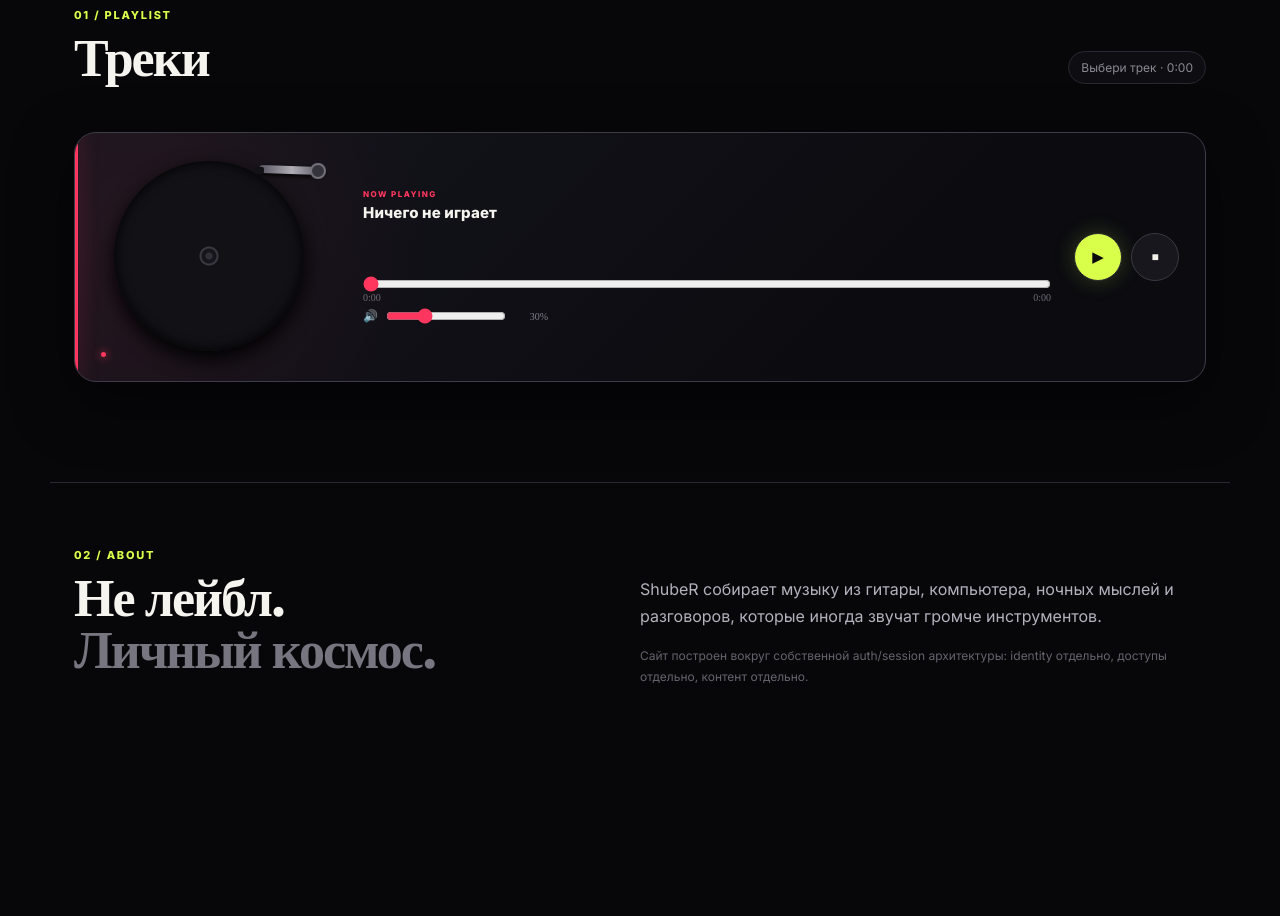
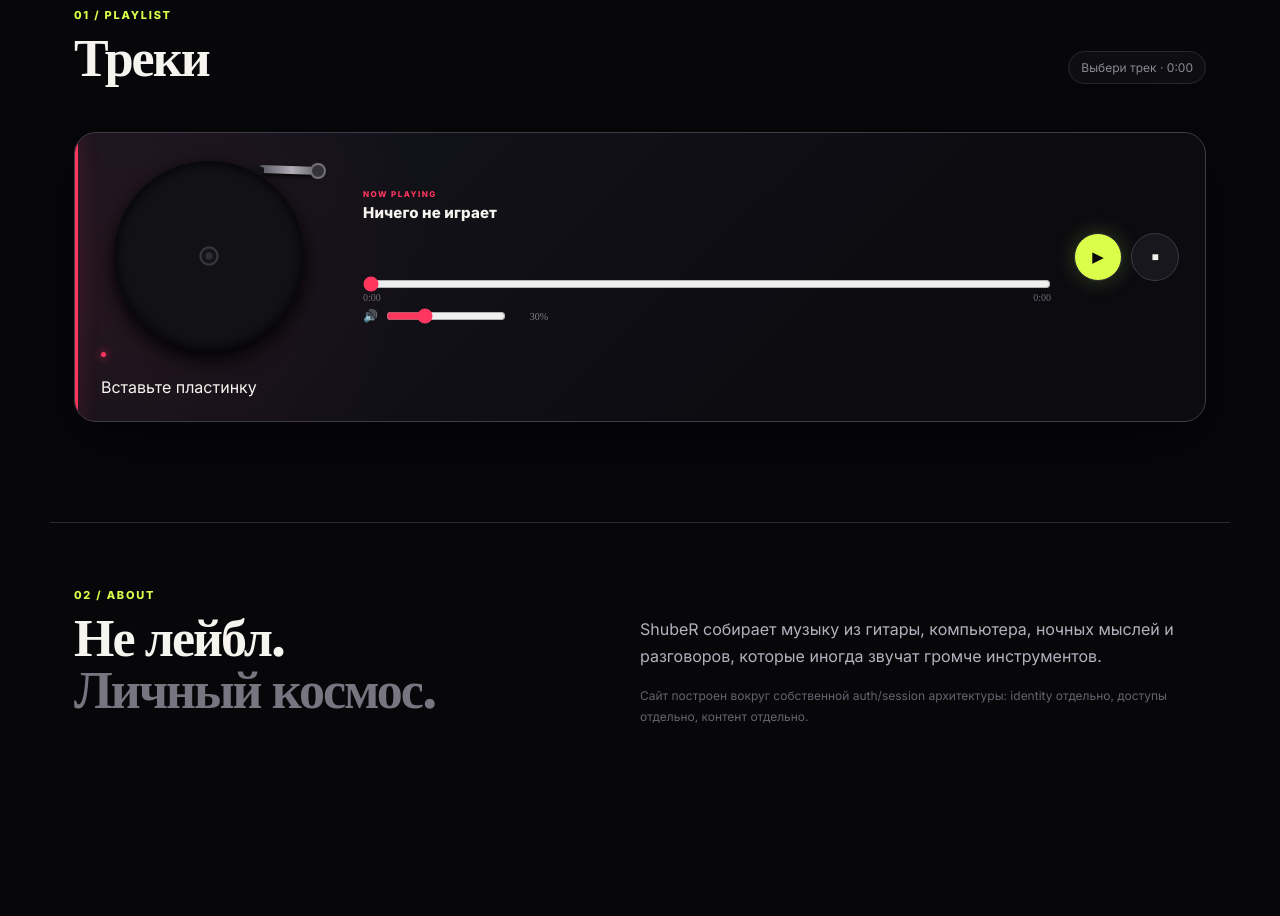
Before and after one commit to ShubeR-UA/shuber-site, a website: page web/static/index.html in a window 1280 px wide. Shown: the part 859-1775 px from the top of the page. Drawn offline with Linux system fonts and the light colour scheme; no server answers.

Commit message:
Add player insert-record notice

```diff
--- a/web/static/index.html
+++ b/web/static/index.html
@@ -13,7 +13,7 @@
 <main id="top">
 <section class="hero"><div class="hero-copy"><div class="eyebrow"><i></i> independent music / digital soul</div><h1>Музыка,<br><em>которая остаётся.</em></h1><p>ShubeR — свой звук, свой сервер, свой мир. Здесь треки, идеи и немного цифрового шума.</p><div class="hero-actions"><a class="primary" href="#music">Слушать треки <span>↘</span></a><a class="secondary" href="#links">Соцсети</a></div></div><div class="hero-art"><div class="orb orb-a"></div><div class="orb orb-b"></div><div class="hero-vinyl"><div class="record-hole"></div><div class="record-label">SR</div></div><div class="hero-sticker">SHUBER<br><span>REC / 026</span></div><div class="hero-code">AUTH / IDENTITY / MUSIC</div></div></section>
 <section class="ticker"><span>SHUBER</span><b>✦</b><span>NOISE / MELODY / CODE</span><b>✦</b><span>SHUBER</span><b>✦</b><span>KEEP IT LOUD</span></section>
-<section class="music-section" id="music"><div class="section-head"><div><span class="kicker">01 / PLAYLIST</span><h2>Треки</h2></div><div class="now" id="nowPlaying">Выбери трек · 0:00</div></div><div id="tracks" class="tracks"></div><div class="player" id="player"><div class="turntable"><div class="platter"></div><div class="player-record hidden-record"><div class="record-center" aria-hidden="true">SR</div></div><div class="tonearm"><span></span></div><div class="turntable-light"></div></div><div class="player-main"><div class="player-title" id="playerTitle">Ничего не играет</div><canvas class="audio-wave" id="audioWave" aria-hidden="true"></canvas><div class="seek-row"><input class="seek" id="seekBar" type="range" min="0" max="100" value="0" step="0.1" aria-label="Перемотка трека"><div class="seek-times"><span id="time">0:00</span><span id="duration">0:00</span></div></div><div class="volume-row"><span class="volume-icon" aria-hidden="true">🔊</span><input class="volume" id="volumeBar" type="range" min="0" max="100" value="30" step="1" aria-label="Громкость"><span id="volumeValue">30%</span></div></div><div class="player-controls"><button class="play" id="playBtn" aria-label="Пауза">▶</button><button class="stop" id="stopBtn" aria-label="Стоп">■</button></div></div><audio id="audio" preload="metadata"></audio></section>
+<section class="music-section" id="music"><div class="section-head"><div><span class="kicker">01 / PLAYLIST</span><h2>Треки</h2></div><div class="now" id="nowPlaying">Выбери трек · 0:00</div></div><div id="tracks" class="tracks"></div><div class="player" id="player"><div class="turntable"><div class="platter"></div><div class="player-record hidden-record"><div class="record-center" aria-hidden="true">SR</div></div><div class="tonearm"><span></span></div><div class="turntable-light"></div></div><div class="player-main"><div class="player-title" id="playerTitle">Ничего не играет</div><canvas class="audio-wave" id="audioWave" aria-hidden="true"></canvas><div class="seek-row"><input class="seek" id="seekBar" type="range" min="0" max="100" value="0" step="0.1" aria-label="Перемотка трека"><div class="seek-times"><span id="time">0:00</span><span id="duration">0:00</span></div></div><div class="volume-row"><span class="volume-icon" aria-hidden="true">🔊</span><input class="volume" id="volumeBar" type="range" min="0" max="100" value="30" step="1" aria-label="Громкость"><span id="volumeValue">30%</span></div></div><div class="player-controls"><button class="play" id="playBtn" aria-label="Пауза">▶</button><button class="stop" id="stopBtn" aria-label="Стоп">■</button></div><div class="player-notice" id="playerNotice" role="status" aria-live="polite">Вставьте пластинку</div></div><audio id="audio" preload="metadata"></audio></section>
 <section class="split" id="about"><div><span class="kicker">02 / ABOUT</span><h2>Не лейбл.<br><span>Личный космос.</span></h2></div><div class="copy"><p>ShubeR собирает музыку из гитары, компьютера, ночных мыслей и разговоров, которые иногда звучат громче инструментов.</p><p class="dim">Сайт построен вокруг собственной auth/session архитектуры: identity отдельно, доступы отдельно, контент отдельно.</p></div></section>
 <section class="links-section" id="links"><div class="section-head"><div><span class="kicker">03 / CONNECT</span><h2>На связи</h2></div></div><div class="social-grid"><a href="https://www.youtube.com/@ShubeR_UA" target="_blank" rel="noreferrer"><strong class="social-icon youtube-icon" aria-label="YouTube"></strong><span>YouTube</span><b>↗</b></a><a href="https://suno.com/@shuber_ua" target="_blank" rel="noreferrer"><strong class="social-icon suno-icon" aria-label="Suno"></strong><span>Suno</span><b>↗</b></a><a href="https://discord.gg/SwGsnvP" target="_blank" rel="noreferrer"><strong class="social-icon discord-icon" aria-label="Discord"></strong><span>Discord</span><b>↗</b></a></div></section>
 </main><footer><span>ShubeR © 2026</span><span>built for sound</span></footer>
```
